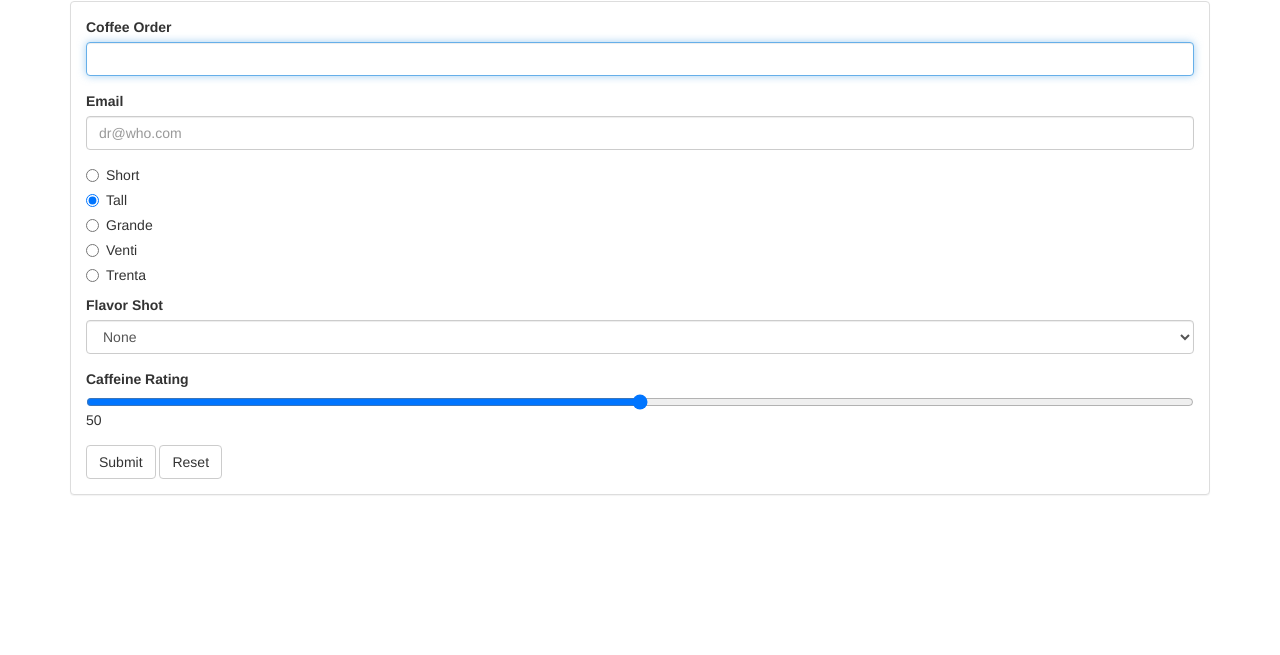
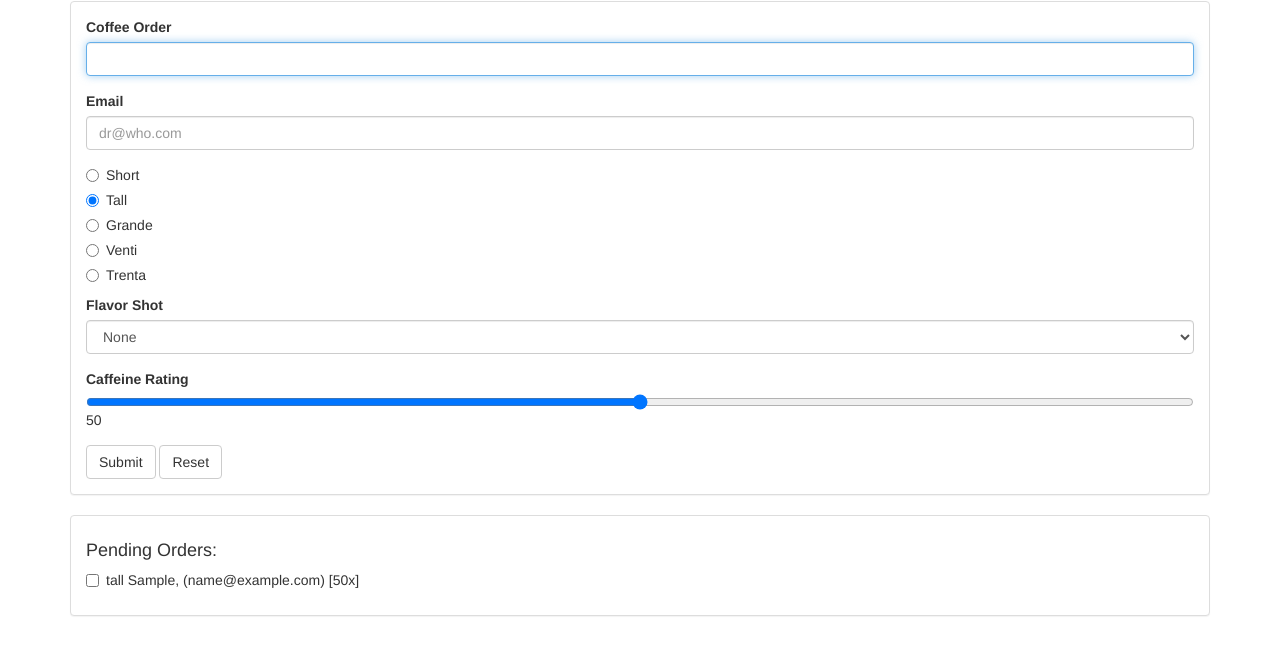
Before and after one commit to jessnswift/coffeerun, a plain HTML site: page index.html in a window 1280 px wide. Both pictures are taken after typing "Sample", "name@example.com" into the empty fields and a click on the button "Submit". Shown: the part 69-724 px from the top of the page. Drawn offline with nearby package versions, Linux system fonts and the light colour scheme.

Commit message:
checklist module

```diff
--- a/index.html
+++ b/index.html
@@ -14,7 +14,7 @@
   </header>
   <section>
     <div class="panel panel-default">
-      <div class= "panel-body">
+      <div class="panel-body">
         <form data-coffee-order="form">
           <div class="form-group">
             <label for="coffeeOrder">Coffee Order</label>
@@ -75,8 +75,18 @@
         </form>
       </div>
     </div>
+    <div class="panel panel-default">
+      <div class="panel-body">
+        <h4>Pending Orders:</h4>
+        <div data-coffee-order="checklist">
+        </div>
+      </div>
+    </div>
   </section>
-  <script src="https://cdnjs.cloudflare.com/ajax/libs/jquery/2.1.4/jquery.min.js">charset="utf-8"></script>
+  <script src="https://cdnjs.cloudflare.com/ajax/libs/jquery/2.1.4/jquery.min.js">
+    charset = "utf-8" >
+  </script>
+  <script src="scripts/checklist.js" charset="utf-8"></script>
   <script src="scripts/formhandler.js" charset="utf-8"></script>
   <script src="scripts/datastore.js" charset="utf-8"></script>
   <script src="scripts/truck.js" charset="utf-8"></script>
--- /dev/null
+++ b/scripts/checklist.js
@@ -0,0 +1,73 @@
+(function(window) {
+  'use strict';
+
+  var App = window.App || {};
+  var $ = window.jQuery;
+
+  function CheckList(selector) {
+    if (!selector) {
+      throw new Error('No selector provided');
+    }
+    this.$element = $(selector);
+    if (this.$element.length === 0) {
+      throw new Error('Could not find element with selector: ' + selector);
+    }
+  }
+
+  CheckList.prototype.addClickHandler = function (fn) {
+    this.$element.on('click', 'input', function (event) {
+      var email = event.target.value;
+      this.removeRow(email);
+      fn(email);
+    }.bind(this));
+  };
+
+  CheckList.prototype.addRow = function (coffeeOrder) {
+    // Remove any existing rows that match the email emailAddress
+    this.removeRow(coffeeOrder.emailAddress);
+
+    // Create a new instance of a row, using the coffee order info
+    var rowElement = new Row(coffeeOrder);
+    // Add the new row instance's $element property to the checklist
+    this.$element.append(rowElement.$element);
+  };
+
+  CheckList.prototype.removeRow = function (email) {
+    this.$element
+      .find('[value="' + email + '"]')
+      .closest('[data-coffee-order="checkbox"]')
+      .remove();
+  };
+
+  function Row(coffeeOrder) {
+    var $div = $('<div></div>', {
+      'data-coffee-order': 'checkbox',
+      'class': 'checkbox'
+    });
+
+    var $label = $('<label></label>');
+
+    var $checkbox = $('<input></input>', {
+      type: 'checkbox',
+      value: coffeeOrder.emailAddress
+  });
+
+  var description = coffeeOrder.size + ' ';
+  if (coffeeOrder.flavor) {
+    description += coffeeOrder.flavor + ' ';
+  }
+
+  description += coffeeOrder.coffee + ',  ';
+  description += ' (' + coffeeOrder.emailAddress + ')';
+  description += ' [' + coffeeOrder.strength + 'x]';
+
+  $label.append($checkbox);
+  $label.append(description);
+  $div.append($label);
+
+  this.$element = $div;
+}
+
+  App.CheckList = CheckList;
+  window.App = App;
+})(window);
--- a/scripts/main.js
+++ b/scripts/main.js
@@ -1,15 +1,21 @@
 (function(window) {
   'use strict';
   var FORM_SELECTOR = '[data-coffee-order="form"]';
+  var CHECKLIST_SELECTOR = '[data-coffee-order="checklist"]';
   var App = window.App;
   var Truck = App.Truck;
   var DataStore = App.DataStore;
   var FormHandler = App.FormHandler;
+  var CheckList = App.CheckList;
   var myTruck = new Truck('ncc-1701', new DataStore());
   window.myTruck = myTruck;
+  var checkList = new CheckList(CHECKLIST_SELECTOR);
+  checkList.addClickHandler(myTruck.deliverOrder.bind(myTruck));
   var formHandler = new FormHandler(FORM_SELECTOR);
-  formHandler.addSubmitHandler(myTruck.createOrder.bind(myTruck));
-  console.log(formHandler);
+  formHandler.addSubmitHandler(function (data) {
+      myTruck.createOrder.call(myTruck, data);
+      checkList.addRow.call(checkList, data);
+  });
 
   var slider = $('#range-input')[0];
 
```
